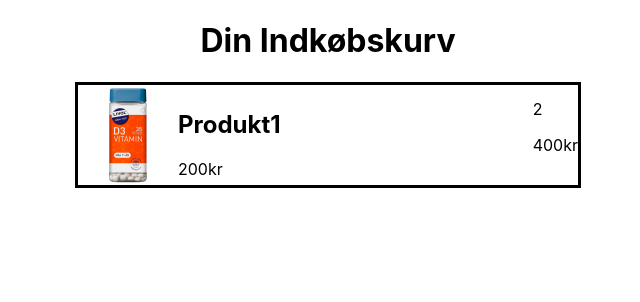
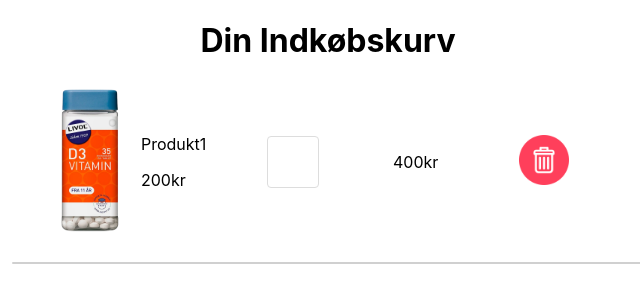
Before and after one commit to NumanBashir/CheckoutFlowReactProject, a React (Vite) app: page / in a window 1280 px wide. Shown: the top 302 px of the page, without its empty margins (312-952 px from the left). Built offline with nearby package versions, Linux system fonts and the light colour scheme.

Commit message:
setup card as table

```diff
--- a/src/App.tsx
+++ b/src/App.tsx
@@ -6,7 +6,6 @@ function App() {
     <>
       <div>
         <h1 className="title-cart">Din Indkøbskurv</h1>
-
         <ProductCard />
       </div>
     </>
--- a/src/components/ProductCard.css
+++ b/src/components/ProductCard.css
@@ -1,19 +1,64 @@
-.container {
-  display: flex;
-  align-items: center;
-  margin: auto;
-  max-width: 500px;
-  border-style: solid;
-  border-spacing: 100px;
+.table-container {
+  width: 50%;
+  margin: 0 auto;
 }
 
-.product-desc {
-  flex: 1;
+table {
+  width: 100%;
+  table-layout: fixed;
+}
+
+.quantity-input,
+.product-image,
+.trash-image {
+  margin: 0 auto;
+}
+
+.quantity-input {
+  width: 40px;
+  height: 40px;
+  padding: 5px;
+  font-size: 1em;
+  border: 1px solid #ddd;
+  border-radius: 4px;
+  text-align: center;
 }
 
 .product-image {
-  max-width: 100px;
+  max-width: 150px;
+  height: auto;
 }
 
-.quantity {
+.trash-image {
+  max-width: 50px;
+  height: auto;
 }
+
+.product-line {
+  border: 0;
+  height: 2px;
+  background-color: rgb(208, 208, 208);
+  border-radius: 10px;
+  margin-top: 20px;
+  margin-bottom: 20px;
+}
+
+@media (max-width: 768px) {
+  .table-container {
+    width: 100%;
+  }
+
+  .product-image {
+    max-width: 100px;
+  }
+
+  .trash-image {
+    max-width: 40px;
+  }
+
+  .quantity-input {
+    width: 40px;
+    padding: 3px;
+    font-size: 0.9em;
+  }
+}
--- a/src/components/ProductCard.tsx
+++ b/src/components/ProductCard.tsx
@@ -4,16 +4,36 @@ import "./ProductCard.css";
 const ProductCard = () => {
   return (
     <>
-      <div className="container">
-        <img src="src/assets/vitaminD.webp" className="product-image" />
-        <div className="product-desc">
-          <h2>Produkt1</h2>
-          <span>200kr</span>
-        </div>
-        <div className="quantity">
-          <span>2</span>
-          <p>400kr</p>
-        </div>
+      <div className="table-container">
+        <table>
+          <tr>
+            <td>
+              <img
+                src="src/assets/vitaminD.webp"
+                className="product-image"
+                alt="Product"
+              />
+            </td>
+            <td className="td2">
+              <p>Produkt1</p>
+              <p>200kr</p>
+            </td>
+            <td>
+              <input type="number" className="quantity-input" min="0" />
+            </td>
+            <td>
+              <p>400kr</p>
+            </td>
+            <td>
+              <img
+                src="src/assets/trash-bin.png"
+                className="trash-image"
+                alt="Product"
+              />
+            </td>
+          </tr>
+        </table>
+        <hr className="product-line" />
       </div>
     </>
   );
```
Also changed, not shown: src/assets/trash-bin.png (added).
